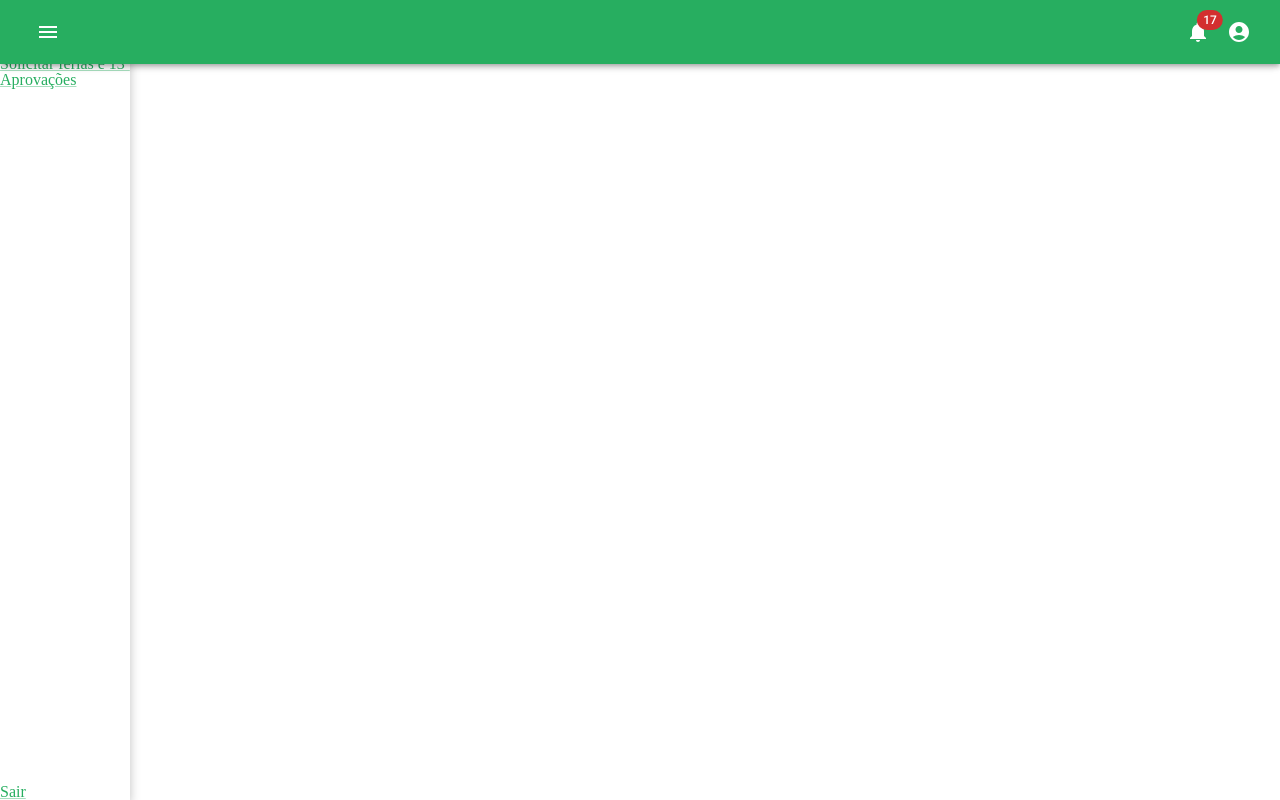
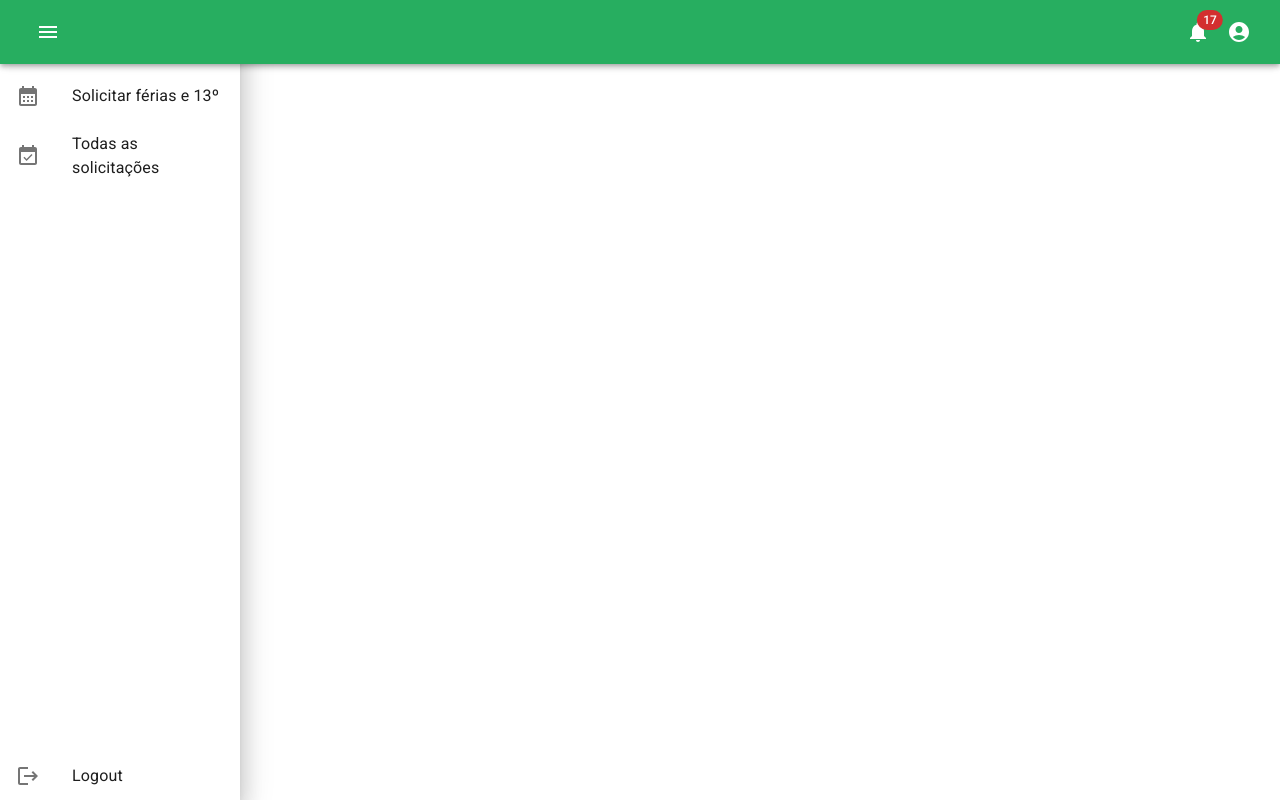
Before and after one commit to GuiSilveira/Frontend-QueroFerias, a React (Vite) app: page / in a window 1280 px wide. Both pictures are taken after a click on the button 48 px from the left and 32 px from the top of the page. Built offline with nearby package versions, Linux system fonts and the light colour scheme.

Commit message:
Header com drawer finalizado

```diff
--- a/index.html
+++ b/index.html
@@ -1,5 +1,5 @@
 <!DOCTYPE html>
-<html lang="en">
+<html lang="pt-BR">
     <head>
         <meta charset="UTF-8" />
         <link rel="icon" type="image/svg+xml" href="/vite.svg" />
--- a/src/components/Header/index.tsx
+++ b/src/components/Header/index.tsx
@@ -8,13 +8,24 @@ import {
     Typography,
     Divider,
     Link,
+    List,
+    ListItem,
+    ListItemIcon,
+    ListItemText,
+    ListItemButton,
 } from '@mui/material'
 import MenuIcon from '@mui/icons-material/Menu'
 import AccountCircle from '@mui/icons-material/AccountCircle'
 import NotificationsIcon from '@mui/icons-material/Notifications'
+import EventAvailableIcon from '@mui/icons-material/EventAvailable'
+import CalendarMonthIcon from '@mui/icons-material/CalendarMonth'
+import LogoutIcon from '@mui/icons-material/Logout'
 import Badge from '@mui/material/Badge'
 import { useTheme } from '@mui/material/styles'
 import { useState } from 'react'
+import Drawer from '@mui/material/Drawer'
+
+const drawerWidth = 240
 
 const Header = () => {
     const theme = useTheme()
@@ -33,13 +44,15 @@ const Header = () => {
     }
 
     const handleOpenSidebarMenu = () => {
-        console.log(openSidebarMenu)
         setOpenSidebarMenu(!openSidebarMenu)
     }
 
     return (
-        <>
-            <AppBar position="fixed">
+        <Box sx={{ display: 'flex' }}>
+            <AppBar
+                position="fixed"
+                sx={{ zIndex: (theme) => theme.zIndex.drawer + 1 }}
+            >
                 <Toolbar
                     sx={{
                         color: `${theme.palette.common.white}`,
@@ -92,36 +105,61 @@ const Header = () => {
                     </Box>
                 </Toolbar>
             </AppBar>
-            {openSidebarMenu === true ? (
-                <Box
-                    component="div"
+            <Drawer
+                anchor="left"
+                open={openSidebarMenu}
+                onClose={handleOpenSidebarMenu}
+                variant="temporary"
                 sx={{
-                        position: 'absolute',
-                        top: '56px',
-                        display: 'flex',
-                        flexDirection: 'column',
-                        alignItems: 'flex-start',
+                    width: drawerWidth,
+                    flexShrink: 0,
+                    [`& .MuiDrawer-paper`]: {
+                        width: drawerWidth,
+                        boxSizing: 'border-box',
                         justifyContent: 'space-between',
-                        height: 'calc(100vh - 56px)',
-                        boxShadow: '0px 4px 10px rgba(0, 0, 0, 0.25)',
+                    },
                 }}
+                hideBackdrop={true}
             >
-                    <Box
-                        component="div"
+                <div>
+                    <Toolbar />
+                    <Box sx={{ overflow: 'auto' }}>
+                        <List
                             sx={{
                                 display: 'flex',
                                 flexDirection: 'column',
                             }}
                         >
-                        <Link href="#">Solicitar férias e 13º</Link>
-                        <Link href="#">Aprovações</Link>
+                            {[
+                                'Solicitar férias e 13º',
+                                'Todas as solicitações',
+                            ].map((text, index) => (
+                                <ListItem key={text} disablePadding>
+                                    <ListItemButton>
+                                        <ListItemIcon>
+                                            {index % 2 === 0 ? (
+                                                <CalendarMonthIcon />
+                                            ) : (
+                                                <EventAvailableIcon />
+                                            )}
+                                        </ListItemIcon>
+                                        <ListItemText primary={text} />
+                                    </ListItemButton>
+                                </ListItem>
+                            ))}
+                        </List>
                     </Box>
-                    <Link href="#">Sair</Link>
+                </div>
+                <ListItem key="Logout" disablePadding>
+                    <ListItemButton>
+                        <ListItemIcon>
+                            <LogoutIcon />
+                        </ListItemIcon>
+                        <ListItemText primary="Logout" />
+                    </ListItemButton>
+                </ListItem>
+            </Drawer>
         </Box>
-            ) : (
-                ''
-            )}
-        </>
     )
 }
 
```
Lines whose indentation alone changed are shown as unchanged.
